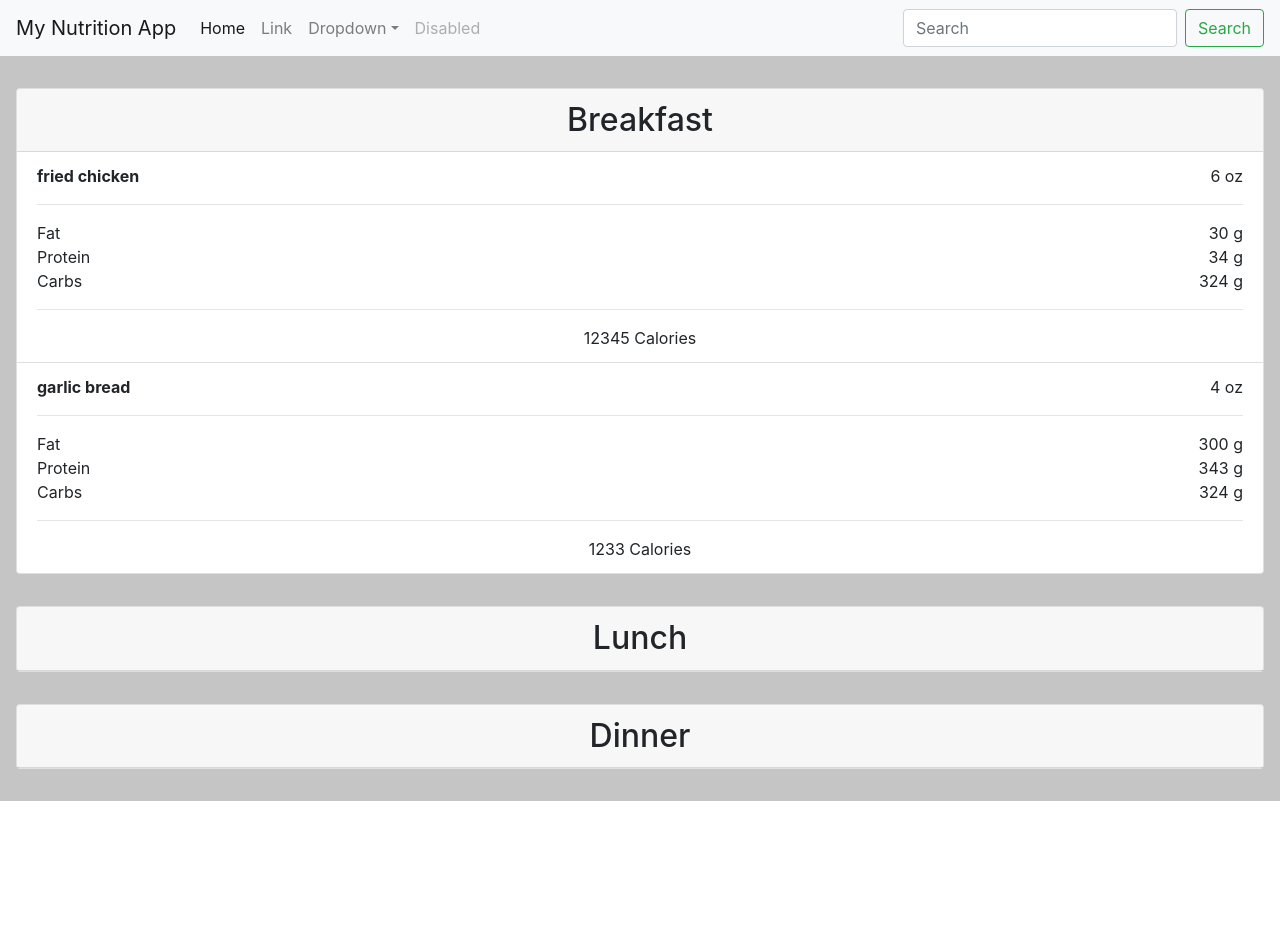
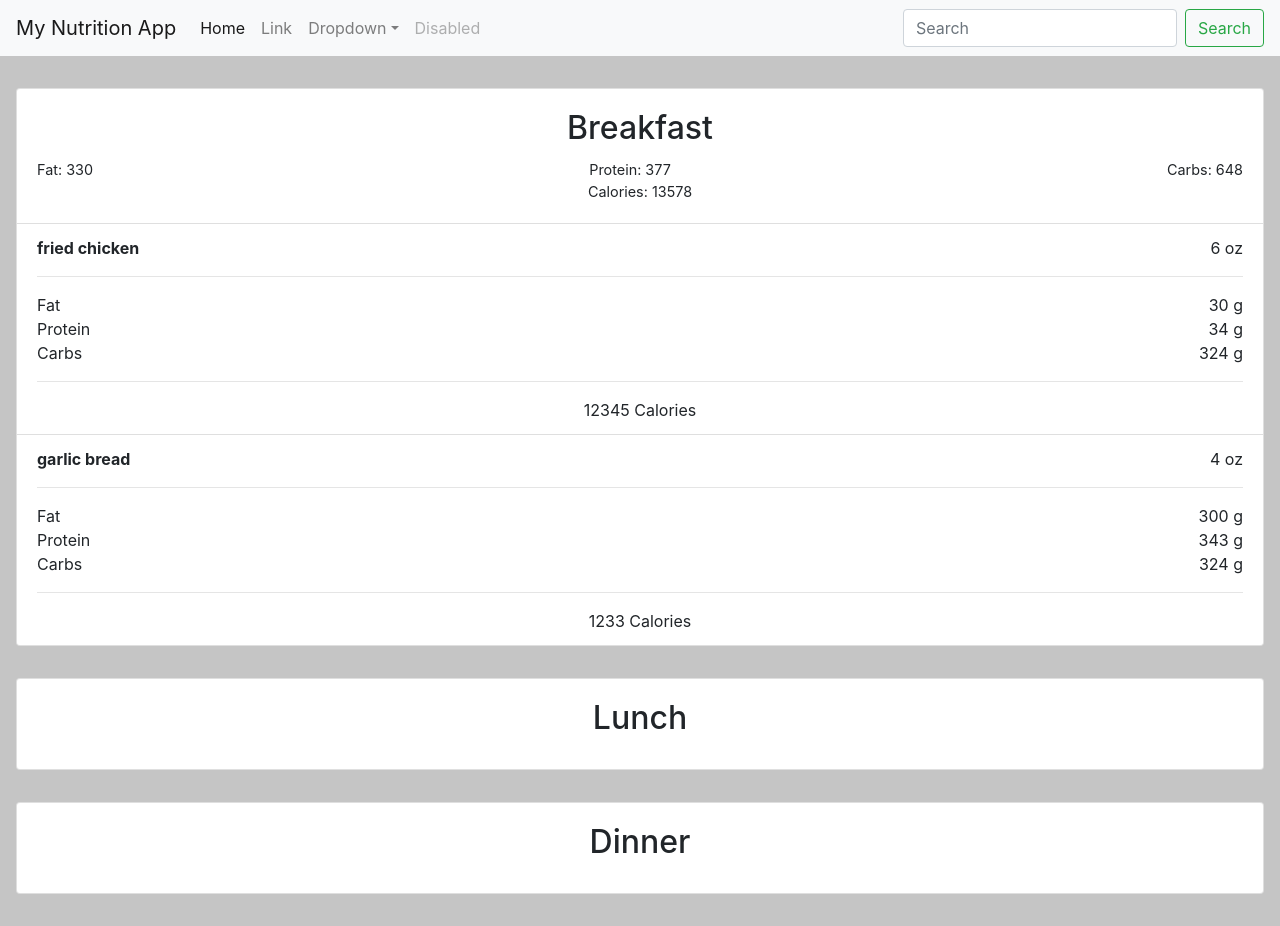
Before and after one commit to ctram/my-nutrition-app, a React (Create React App) app: page / in a window 1280 px wide. Before the commit the page ends 801 px from the top, so only its background shows below. Built offline with nearby package versions, Linux system fonts and the light colour scheme.

Commit message:
adds summary of meals for MealStats component

```diff
--- a/src/components/MealStats.js
+++ b/src/components/MealStats.js
@@ -1,28 +1,63 @@
 import React from 'react';
 
+import '../styles/MealStats.css';
+
 import MealItem from './MealItem';
+
+import { sumItemStats } from '../helpers/calculations';
 
 function MealStats(props) {
   const { name, items } = props;
 
-  let domInner = null;
+  let domItems = null;
+  let domTotalMealStats = null;
 
   if (items) {
-    const domItems = items.map((item) => {
+    domItems = items.map((item) => {
       return <MealItem key={item.id} item={item} />;
     });
 
-    domInner = (
+    domItems = (
       <ul class="list-group list-group-flush">
         {domItems}
       </ul>
+    );
+
+    // we can also do this summation in the map() above, but let's keep
+    // code sepearate for ease of reading.
+    const { fat, protein, carbs, calories } = sumItemStats(items);
+
+    domTotalMealStats = (
+      <div className="meal-stats-summary">
+        <div className="d-flex justify-content-between">
+          <div>
+            <span>Fat: </span>
+            <span>{fat}</span>
+          </div>
+          <div>
+            <span>Protein: </span>
+            <span>{protein}</span>
+          </div>
+          <div>
+            <span>Carbs: </span>
+            <span>{carbs}</span>
+          </div>
+        </div>
+        <div>
+          <span>Calories: </span>
+          <span>{calories}</span>
+        </div>
+      </div>
     );
   }
 
   return (
     <div className="meal-stats card">
-      <h2 className="text-capitalize card-header">{name}</h2>
-      {domInner}
+      <div className="card-body">
+        <h2 className="card-title text-capitalize">{name}</h2>
+        {domTotalMealStats}
+      </div>
+      {domItems}
     </div>
   );
 }
```
